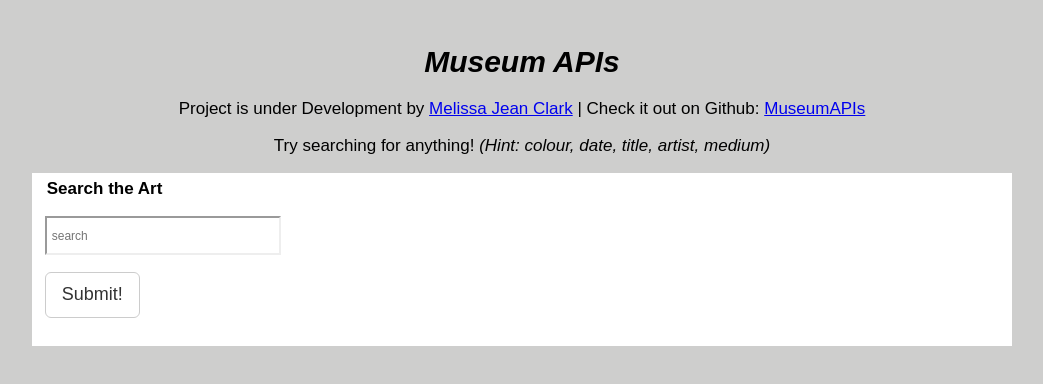
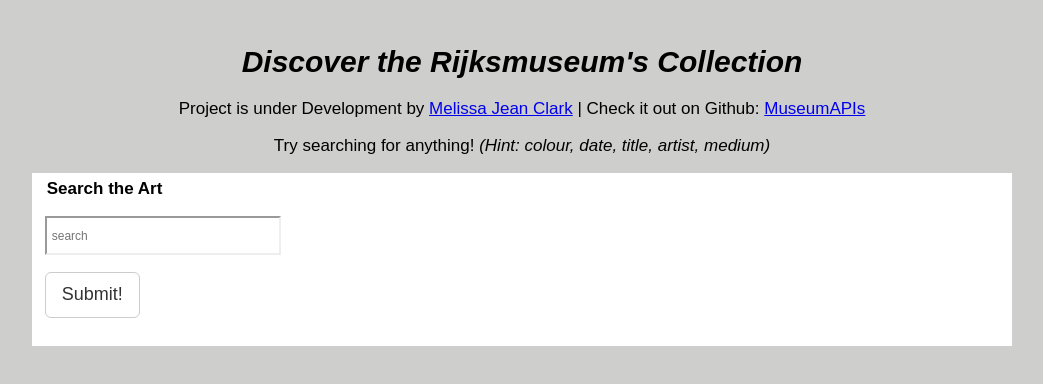
Before and after one commit to melissajclark/museum-APIs, a website: page index.html in a window 1280 px wide. Shown: the whole page, without its empty margins (118-1161 px from the left). Drawn offline with nearby package versions, Linux system fonts and the light colour scheme.

Commit message:
changed from museum APIs to Rijksmuseum

```diff
--- a/index.html
+++ b/index.html
@@ -2,7 +2,7 @@
 <html lang="en">
 <head>
 	<meta charset="UTF-8">
-	<title>Museum APIs</title>
+	<title>Search the Rijksmuseum's Collection</title>
 
 	<!-- Latest compiled and minified CSS -->
 	<!--<link rel="stylesheet" href="https://maxcdn.bootstrapcdn.com/bootstrap/3.3.1/css/bootstrap.min.css">-->
@@ -31,7 +31,7 @@
 </head>
 <body>
 	<header id="header">
-		<h1>Museum APIs</h1>
+		<h1>Discover the Rijksmuseum's Collection</h1>
 
 		<p>Project is under Development by <a href="http://melissajclark.ca/">Melissa Jean Clark</a> | Check it out on Github: <a href="https://github.com/melissajclark/museum-APIs">MuseumAPIs</a> </p>
 	</header>
```
